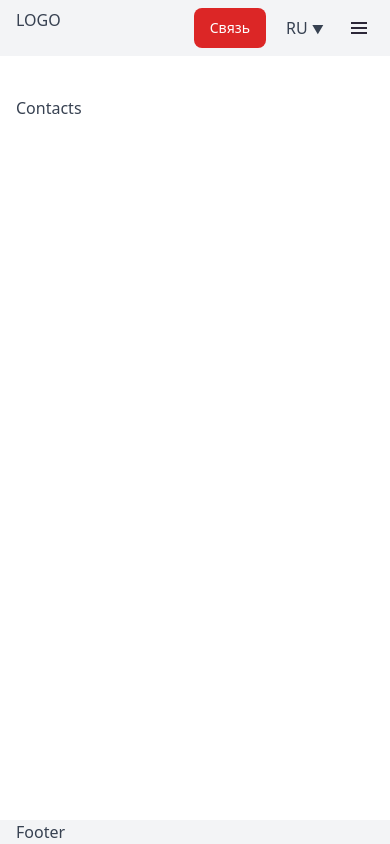
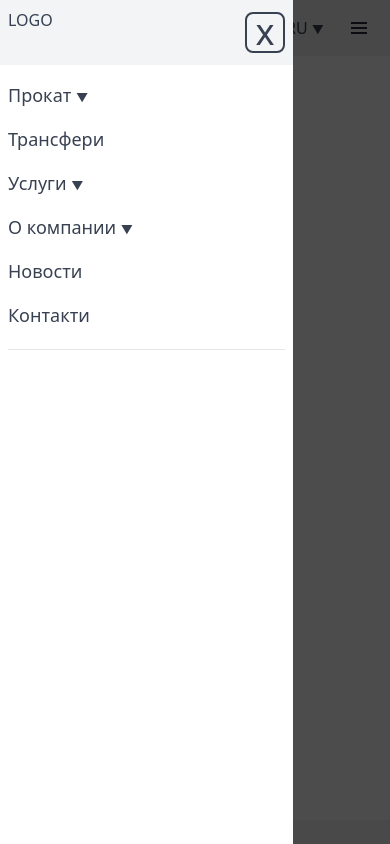
Before and after one commit to vovanolo/alin-remaster, a Next.js app: page / in a window 390 px wide. Both pictures are taken after a click on the button 359 px from the left and 28 px from the top of the page. Built offline with nearby package versions, Linux system fonts and the light colour scheme.

Commit message:
Mobile NavBar

```diff
--- a/components/NavBar.js
+++ b/components/NavBar.js
@@ -1,6 +1,72 @@
 import Link from "next/link";
+import { useState } from "react";
+
+function MobileBavbar({ leftcss }) {
+  return (
+    <div
+      className="transition duration-500 fixed inset-0 z-20"
+      style={{ backgroundColor: "rgba(0, 0, 0, 0.7)" }}
+    >
+      <div
+        className="fixed min-w-full z-30 pointer-events-none transition duration-500"
+        style={{ left: leftcss }}
+      >
+        <div className="w-9/12 lg:w-5/12 h-full bg-white pointer-events-auto">
+          <div className="w-full bg-gray-100 flex justify-between p-2 relative z-10">
+            <h1>
+              <Link href={"/"}>LOGO</Link>
+            </h1>
+            <button
+              className="border-2 border-gray-700 rounded-lg px-2 my-1
+            hover:text-red-600 hover:border-red-600 focus:outline-none"
+            >
+              <span className="text-4xl leading-none">x</span>
+            </button>
+          </div>
+          <div className="w-full min-h-screen overflow-hidden p-2 pt-4">
+            <ul className="text-lg font-medium space-y-4">
+              <li className="mb-4 lg:mb-0">
+                <a href={"/procat"}>
+                  Прокат <span className="text-xs">▼</span>
+                </a>
+              </li>
+              <li className="mb-4 lg:mb-0">
+                <a href={"/transfers"}>Трансфери</a>
+              </li>
+              <li className="mb-4 lg:mb-0">
+                <a href={"/ufu"}>
+                  Услуги <span className="text-xs">▼</span>
+                </a>
+              </li>
+              <li className="mb-4 lg:mb-0">
+                <a href={"/about"}>
+                  О компании <span className="text-xs">▼</span>
+                </a>
+              </li>
+              <li className="mb-4 lg:mb-0">
+                <a href={"/news"}>Новости</a>
+              </li>
+              <li className="mb-4 lg:mb-0">
+                <Link href={"/contacts"}>Контакти</Link>
+              </li>
+            </ul>
+            <hr className="mt-5 mb-6" />
+          </div>
+        </div>
+      </div>
+    </div>
+  );
+}
 
 export default function NavBar() {
+  const [sideBarToggle, setSideBarToggle] = useState(false);
+  const [leftcss, setleftcss] = useState("-100%");
+
+  const triggerToggle = () => {
+    setSideBarToggle(!sideBarToggle);
+    setleftcss("0");
+  };
+
   return (
     <nav className="text-gray-700">
       <div className="fixed top-0 inset-x-0 bg-gray-100 py-2 z-20">
@@ -48,7 +114,10 @@ export default function NavBar() {
             <div>
               RU <span className="text-xs">▼</span>
             </div>
-            <button className="flex lg:hidden hover:text-red-400 ml-5">
+            <button
+              onClick={triggerToggle}
+              className="flex lg:hidden hover:text-red-400 ml-5 focus:outline-none"
+            >
               <svg
                 width="30"
                 height="30"
@@ -85,6 +154,7 @@ export default function NavBar() {
             </button>
           </div>
         </div>
+        {!sideBarToggle ? null : <MobileBavbar leftcss={leftcss} />}
       </div>
     </nav>
   );
```
